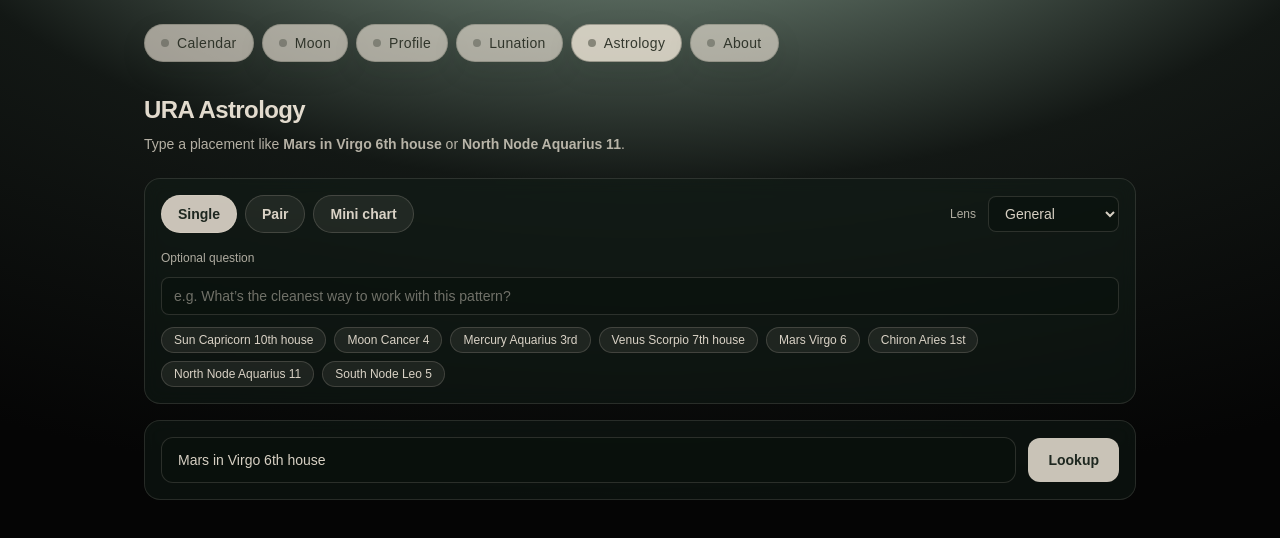
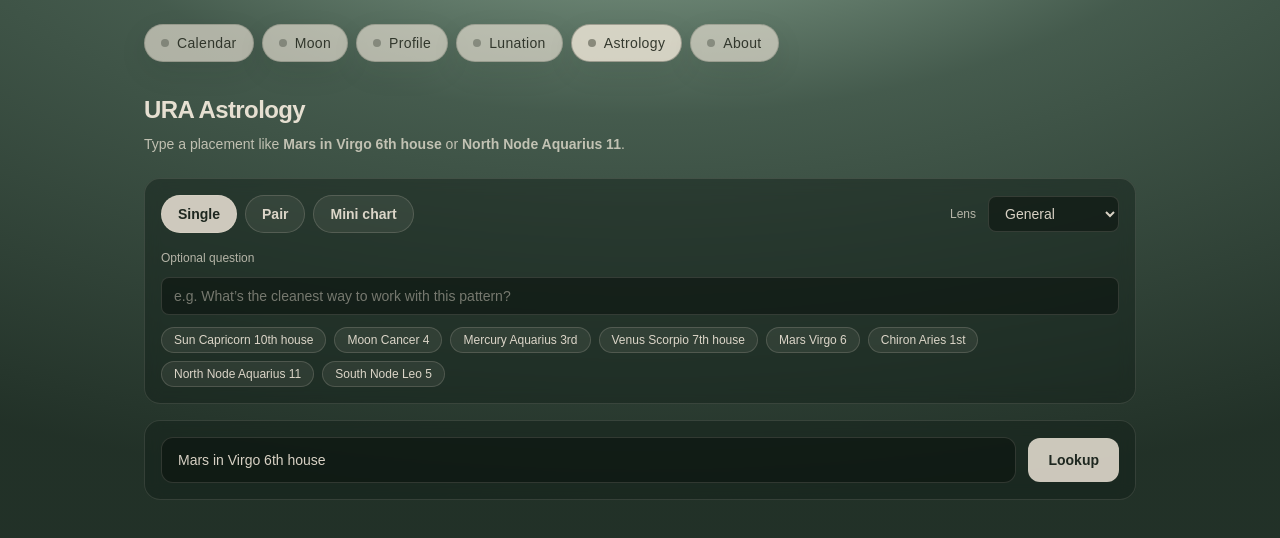
Before and after one commit to jaysperspective/URA, a Next.js app in the folder web/: page /astrology in a window 1280 px wide. Shown: the top 538 px of the page. Built offline with nearby package versions, Linux system fonts and the light colour scheme.

Commit message:
Update page.tsx

```diff
--- a/web/src/app/astrology/page.tsx
+++ b/web/src/app/astrology/page.tsx
@@ -7,12 +7,13 @@ export default function AstrologyPage() {
     <main
       className="min-h-screen"
       style={{
+        // ✅ NO BLACK — green-only depth
         background:
-          "radial-gradient(1400px 700px at 50% -200px, rgba(70,120,86,0.55) 0%, rgba(9,14,11,0.96) 55%, rgba(0,0,0,0.98) 100%)",
+          "radial-gradient(1400px 700px at 50% -200px, rgba(84,138,98,0.55) 0%, rgba(36,62,46,0.85) 45%, rgba(22,38,28,0.95) 100%)",
       }}
     >
       <div className="mx-auto max-w-5xl px-4 py-6">
-        {/* Nav lives inside the same green scene */}
+        {/* Nav */}
         <nav className="mb-8 flex flex-wrap gap-2">
           {NAV.map((item) => (
             <NavPill
@@ -24,8 +25,12 @@ export default function AstrologyPage() {
           ))}
         </nav>
 
+        {/* Header */}
         <header className="mb-6">
-          <h1 className="text-2xl font-semibold tracking-tight" style={{ color: "rgba(244,235,221,0.92)" }}>
+          <h1
+            className="text-2xl font-semibold tracking-tight"
+            style={{ color: "rgba(244,235,221,0.92)" }}
+          >
             URA Astrology
           </h1>
           <p className="mt-2 text-sm" style={{ color: "rgba(244,235,221,0.72)" }}>
```
